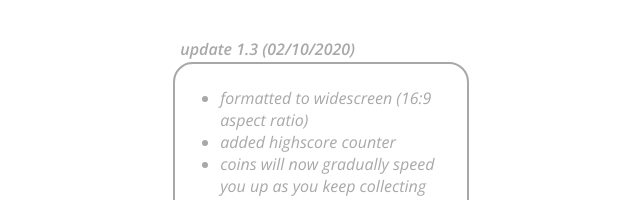
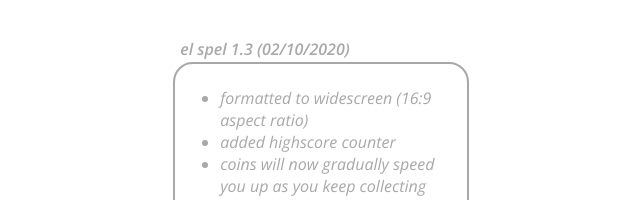
Before and after one commit to ndfr/ndfr.github.io, a plain HTML site: page logs/index.html in a window 1280 px wide. Shown: the part 163-363 px from the top of the page, 319-959 px from the left. Drawn offline with nearby package versions, Linux system fonts and the light colour scheme.

Commit message:
Update index.html

```diff
--- a/logs/index.html
+++ b/logs/index.html
@@ -23,7 +23,7 @@
         </ul>
 
         <p class="update" style="font-weight: 600; font-style: italic;">
-            update 1.3 (02/10/2020)<br>
+            el spel 1.3 (02/10/2020)<br>
         </p>
 
         <div class="borderdiv">
```
